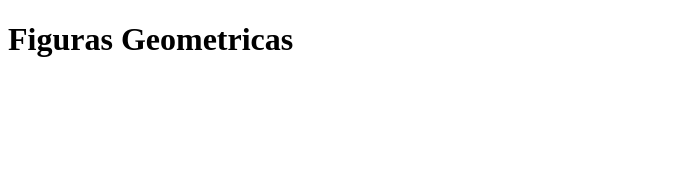
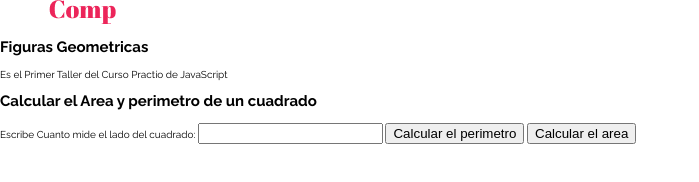
Before and after one commit to christopherbustamante/Trab-JS, a plain HTML site: page index.html in a window 1280 px wide. Shown: the whole page, without its empty margins (0-699 px from the left). Drawn offline with Linux system fonts and the light colour scheme.

Commit message:
Cambios de Funciones del HTML con el JS y agregue el archivo CSS

```diff
--- a/index.html
+++ b/index.html
@@ -4,11 +4,37 @@
     <meta charset="UTF-8">
     <meta http-equiv="X-UA-Compatible" content="IE=edge">
     <meta name="viewport" content="width=device-width, initial-scale=1.0">
+    <link rel="preconnect" href="https://fonts.googleapis.com">
+    <link rel="preconnect" href="https://fonts.gstatic.com" crossorigin>
+    <link href="https://fonts.googleapis.com/css2?family=Abril+Fatface&family=Raleway:wght@100;200;300;400;500;600;700;800;900&display=swap" rel="stylesheet">
+    <link rel="stylesheet" href="./style.css" type="text/css">
     <title>Figuras Geometricas</title>
 </head>
 <body>
+    <header>
+        <nav>
+            <img src="./Source/Logo.png" alt="Logo">
+            <h1>Figuras Geometricas</h1>
+            <p>Es el Primer Taller del Curso Practio de JavaScript</p>
+        </nav>
+    </header>
     <main>
-        <h1>Figuras Geometricas</h1>
+        <section>
+            <h2>Calcular el Area y perimetro de un cuadrado</h2>
+            <form action="">
+                <label for="InputCuadrado">
+                    Escribe Cuanto mide el lado del cuadrado:
+                </label>
+                <input id="InputCuadradotype" type="number"/>
+                <button type="button" onclick="calcularPerimetroCuadrado()">
+                    Calcular el perimetro
+                </button>
+
+                <button type="button" onclick="calcularAreaCuadrado()">
+                    Calcular el area
+                </button>
+            </form>
+        </section>
     </main>
 
     <script src="./figuras.js"></script>
--- /dev/null
+++ b/style.css
@@ -0,0 +1,20 @@
+:root {
+    --black: #000000;
+    --white: #FFFFFF;
+    --pink-primary: #EC255A;
+    --violet-primary: #161853;
+    --violet-secondary: #292C6D;
+    --very-light-pink: #FAEDF0;
+    --text-secondary-color: #EEEEEE;
+    --sm: 14px;
+    --md: 16px;
+    --lg: 18px;
+    font-size: 62.5%;
+
+}
+
+body {
+    margin: 0;
+    font-family: 'Abril Fatface', cursive;
+    font-family: 'Raleway', sans-serif;
+}
```
Also changed, not shown: Source/Logo.png (added).
